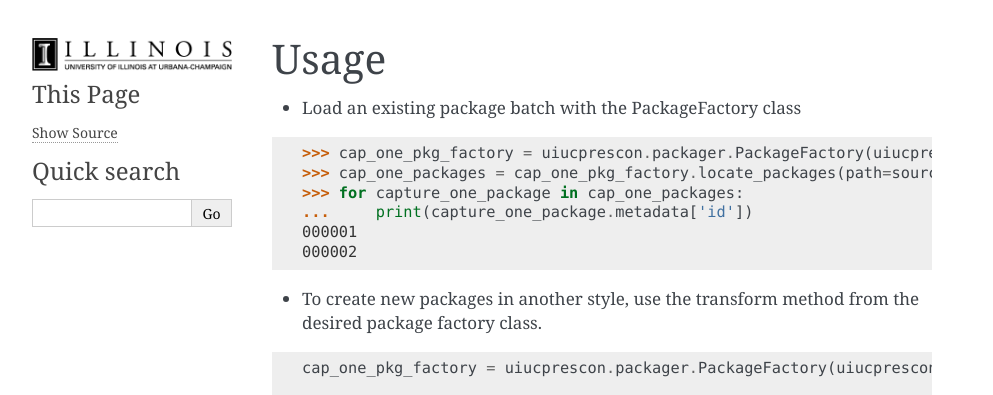
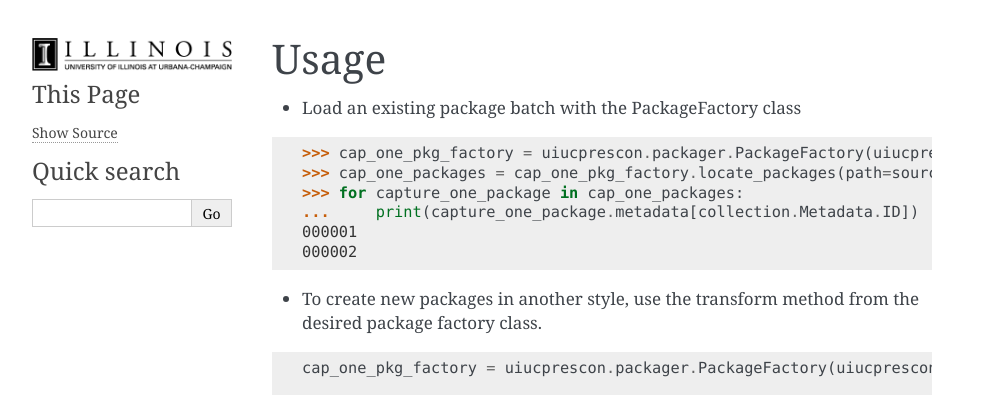
Before and after one commit to UIUCLibrary/Packager, a Sphinx documentation site: the page built from docs/source/usage.rst, in a window 1280 px wide. Shown: the top 395 px of the page, without its empty margins (148-1141 px from the left). Built offline with Sphinx 7.4.7, drawn with Linux system fonts in a browser that asks for light colours.

Commit message:
fixed import

```diff
--- a/docs/source/usage.rst
+++ b/docs/source/usage.rst
@@ -7,6 +7,7 @@
 .. testsetup:: *
 
     import uiucprescon.packager
+    from from uiucprescon.packager.packages import collection
 
     import tempfile
     import os
@@ -48,7 +49,7 @@
     >>> cap_one_pkg_factory = uiucprescon.packager.PackageFactory(uiucprescon.packager.packages.CaptureOnePackage())
     >>> cap_one_packages = cap_one_pkg_factory.locate_packages(path=source)
     >>> for capture_one_package in cap_one_packages:
-    ...     print(capture_one_package.metadata['id'])
+    ...     print(capture_one_package.metadata[collection.Metadata.ID])
     000001
     000002
 
```
